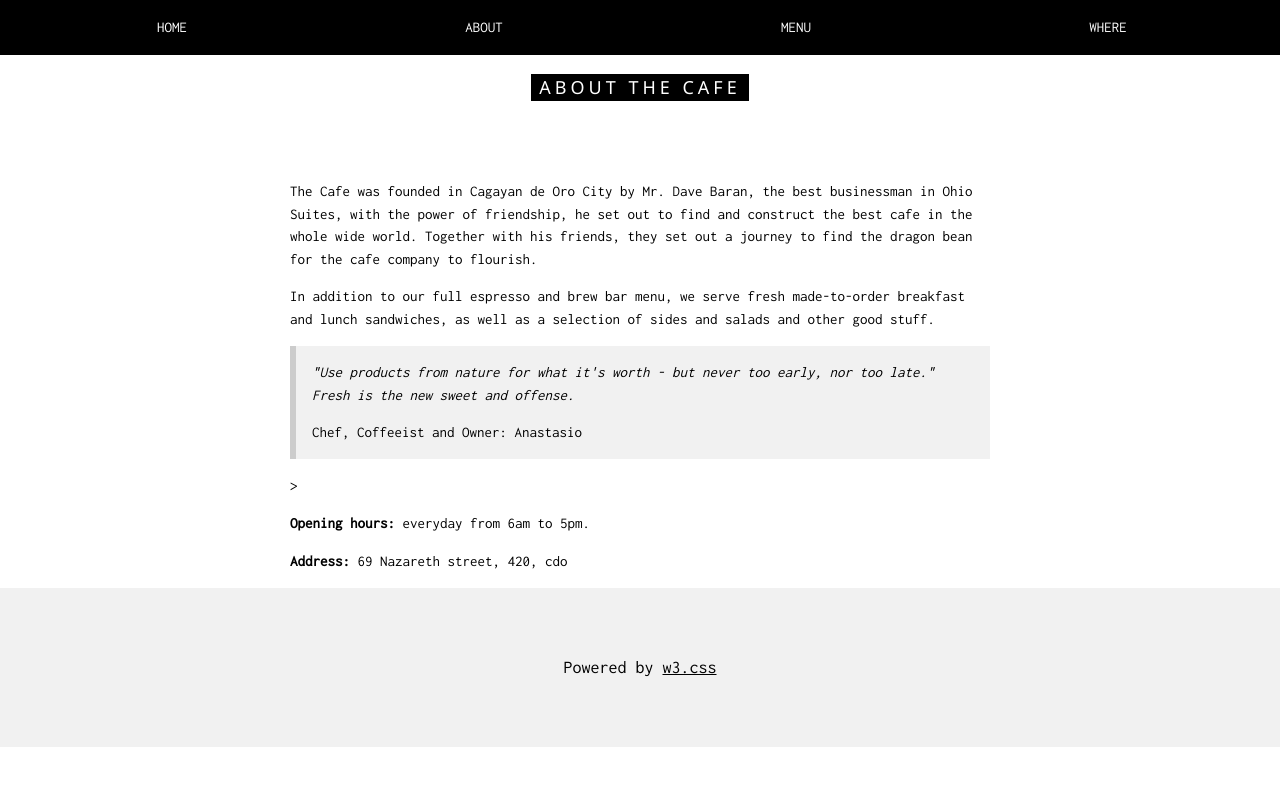
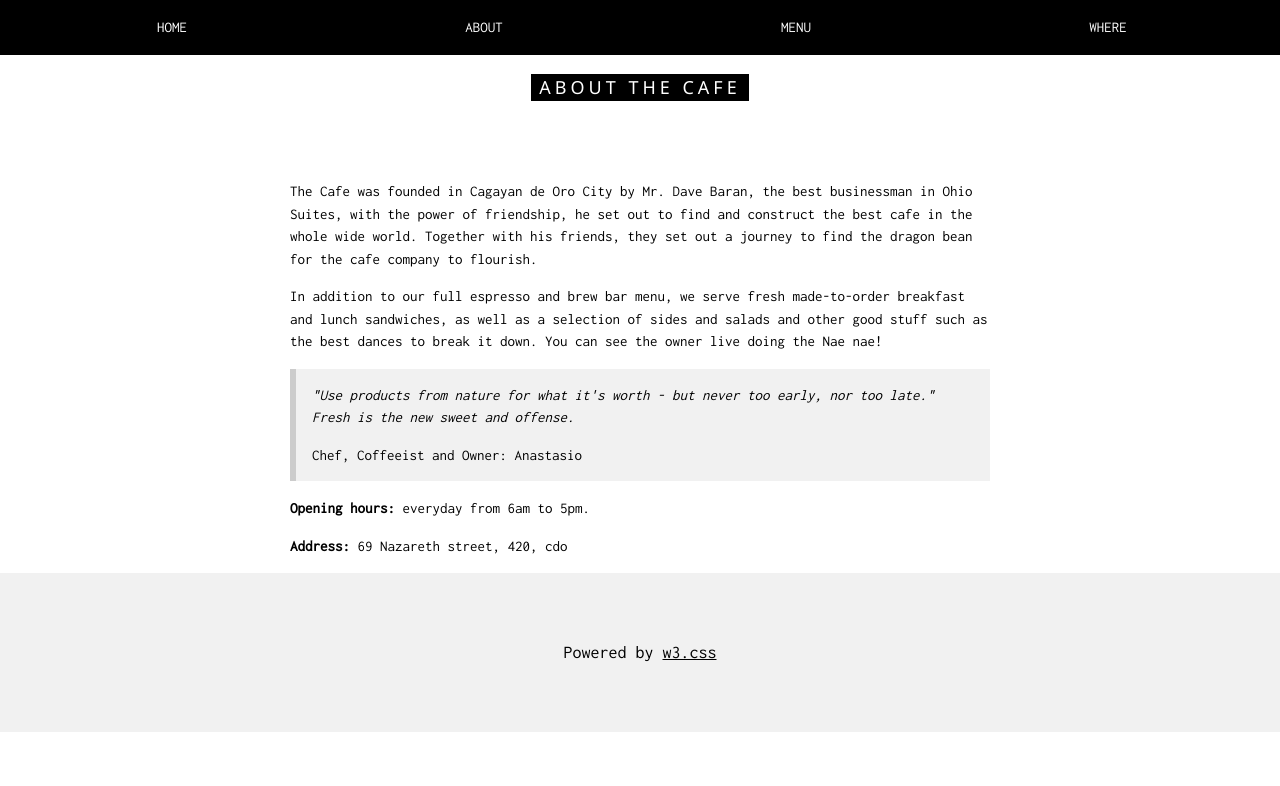
Before and after one commit to catofe/collaborative-website, a website: page index.html in a window 1280 px wide. Drawn offline with nearby package versions, Linux system fonts and the light colour scheme.

Commit message:
Made few changes to aboutUs text

```diff
--- a/index.html
+++ b/index.html
@@ -52,12 +52,12 @@
   <div class="w3-content" style="max-width:700px">
     <h5 class="w3-center w3-padding-64"><span class="w3-tag w3-wide">ABOUT THE CAFE</span></h5>
     <p>The Cafe was founded in Cagayan de Oro City by Mr. Dave Baran, the best businessman in Ohio Suites, with the power of friendship, he set out to find and construct the best cafe in the whole wide world. Together with his friends, they set out a journey to find the dragon bean for the cafe company to flourish.</p>
-    <p>In addition to our full espresso and brew bar menu, we serve fresh made-to-order breakfast and lunch sandwiches, as well as a selection of sides and salads and other good stuff.</p>
+    <p>In addition to our full espresso and brew bar menu, we serve fresh made-to-order breakfast and lunch sandwiches, as well as a selection of sides and salads and other good stuff such as the best dances to break it down. You can see the owner live doing the Nae nae!</p>
     <div class="w3-panel w3-leftbar w3-light-grey">
       <p><i>"Use products from nature for what it's worth - but never too early, nor too late." Fresh is the new sweet and offense.</i></p>
       <p>Chef, Coffeeist and Owner: Anastasio</p>
     </div>
-    <!-- Add Image -->>
+    <!-- Add Image -->
     <p><strong>Opening hours:</strong> everyday from 6am to 5pm.</p>
     <p><strong>Address:</strong> 69 Nazareth street, 420, cdo</p>
   </div>
```
